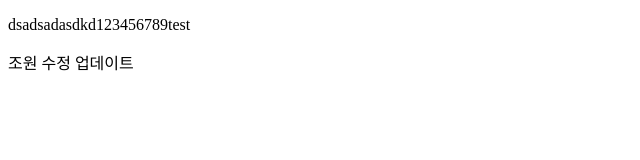
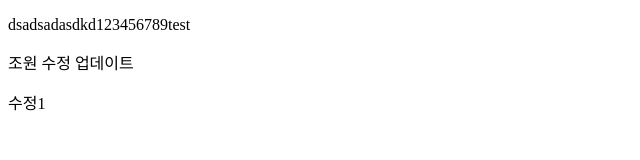
Before and after one commit to godianz/git-test, a plain HTML site: page index.html in a window 1280 px wide. Shown: the full height of the page, 0-640 px from the left. Drawn offline with Linux system fonts and the light colour scheme.

Commit message:
fifth-commit

```diff
--- a/index.html
+++ b/index.html
@@ -6,5 +6,6 @@
 <body>
     <p>dsadsadasdkd123456789test</p>
     <p>조원 수정 업데이트</p>
+    <p>수정1</p>
 </body>
 </html>
```
